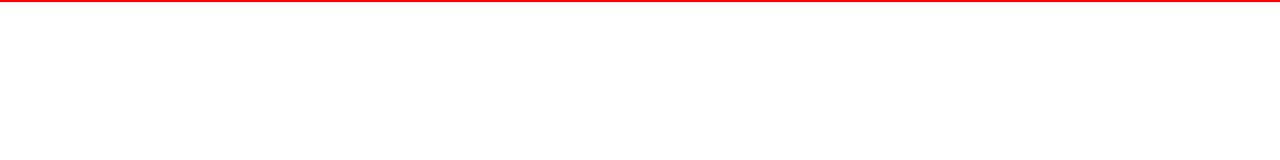
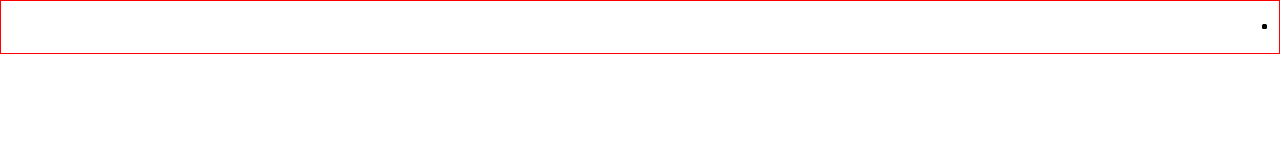
Before and after one commit to denfreeze/rsschool-cv, a plain HTML site: page index.html in a window 1280 px wide. Drawn offline with Linux system fonts and the light colour scheme.

Commit message:
feat: add list

```diff
--- a/index.html
+++ b/index.html
@@ -10,7 +10,15 @@
 </head>
 <body>
    <header class="header">
-        <div class="container"></div>
+        <div class="container">
+          <nav class="nav">
+            <ul class="nav-list">
+               <li class="nav-item"><a href="#contacts" class="nav-link"Contacts></a></li>
+               <li class="nav-item"><a href="#summary" class="nav-link"Summary></a></li>
+               <li class="nav-item"><a href="#code" class="nav-link"Code></a></li>
+            </ul>
+          </nav>
+        </div>
    </header>
    <main>
         <div class="container"></div>
--- a/style.css
+++ b/style.css
@@ -26,3 +26,9 @@ body {
     max-width: 1440px;
     margin: 0 auto;
 }
+
+.nav-list {
+    display: flex;
+    justify-content: flex-end;
+    align-items: center;
+}
```
